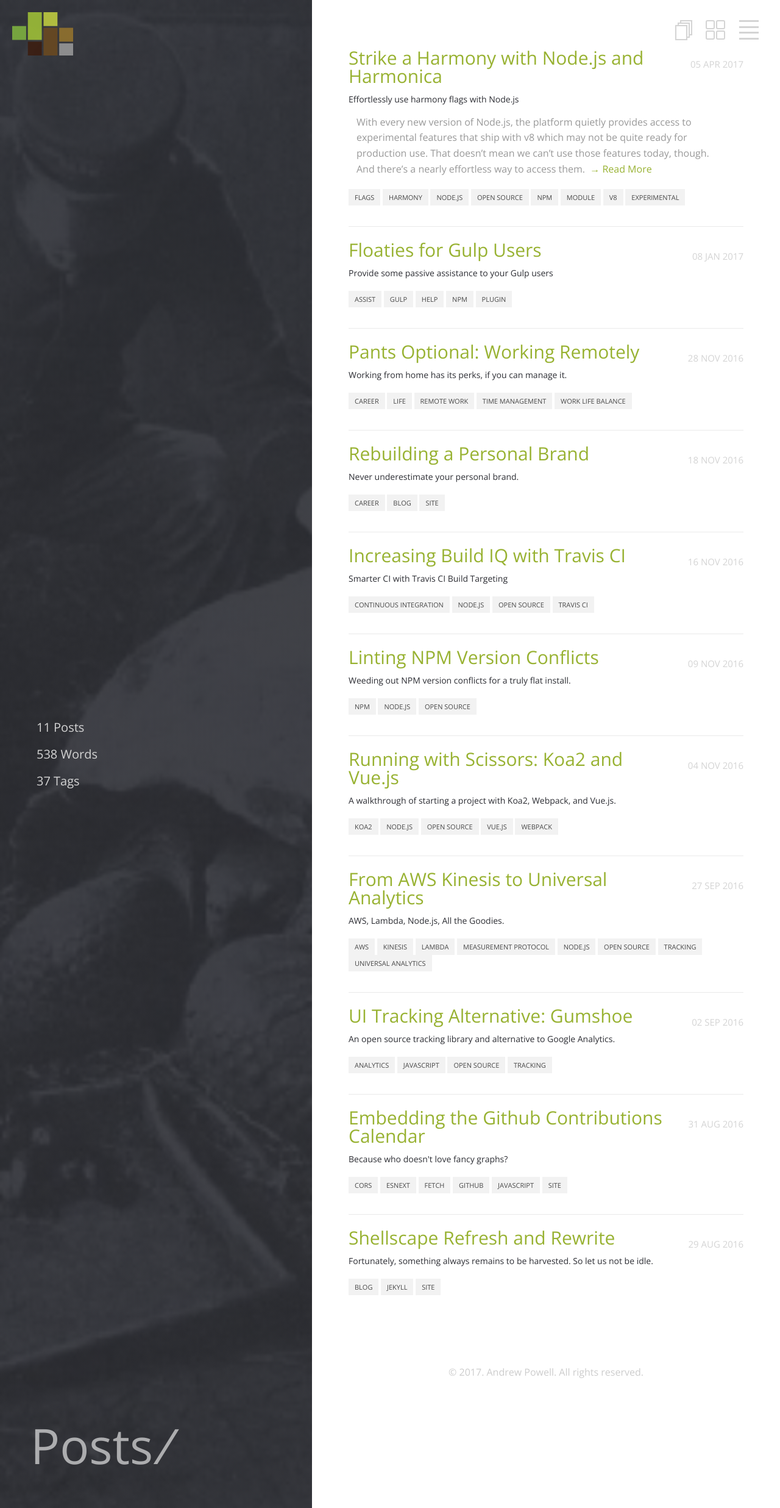
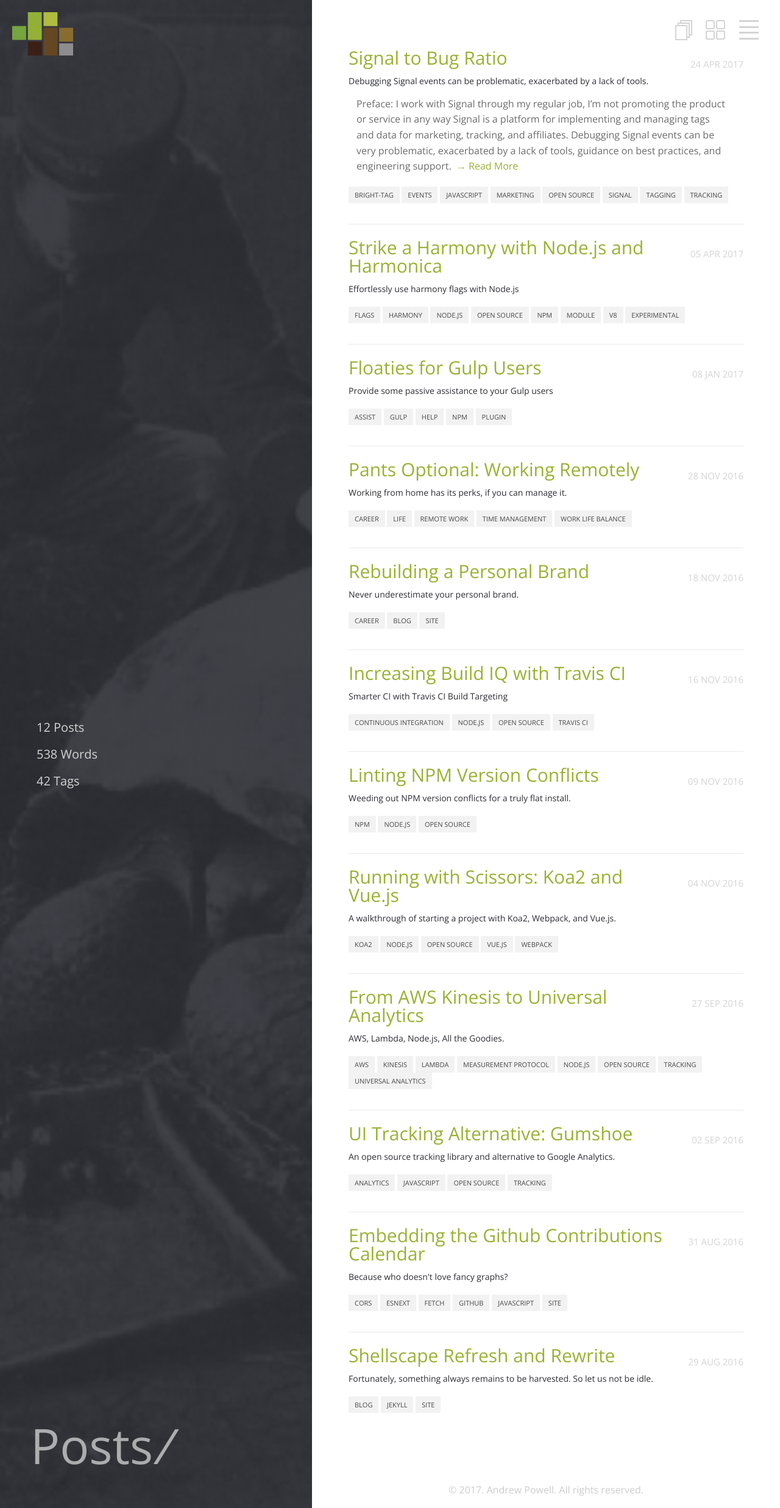
Before and after one commit to shellscape/shellscape.github.io, a Jekyll site: the page built from _pages/posts.html, in a window 1280 px wide. Shown: the whole page at 61% size. Built offline with Jekyll 4.4.1, drawn with Linux system fonts in a browser that asks for light colours; nearby versions of some CDN libraries; some of the changed lines change nothing that is shown.

Commit message:
signal debug post

```diff
--- /dev/null
+++ b/_posts/2017-04-05-strike-harmony-nodejs-harmonica0.md
@@ -0,0 +1,107 @@
+---
+layout:  post
+title:   Signal to Bug Ratio
+date:    2017-04-24
+subject: Debugging Signal events can be problematic, exacerbated by a lack of tools.
+image:   /assets/images/posts/signal-to-bug-ratio.jpg
+image-opacity: 0.4
+tag:
+- 'bright-tag'
+- events
+- javascript
+- marketing
+- open source
+- signal
+- tagging
+- tracking
+---
+
+*Preface: I work with Signal through my regular job, I'm not promoting the product
+ or service in any way* [Signal](https://www.signal.co/) is a platform for
+  implementing and managing tags and data for marketing, tracking, and affiliates.
+  Debugging Signal events can be very problematic, exacerbated by a lack of tools,
+  guidance on best practices, and engineering support.
+
+<!-- more -->
+
+## Oodles of Noise
+
+Signal events are the de facto method for a client (a web page) to interact with
+a signal implementation. Typically you bind an event to `window` and use some
+JavaScript to trigger an event on `window` in the client. Sounds easy, yeah? If
+you happen to work within an environment in which an engineering team doesn't
+manage and test data being sent along with these events, debugging that `eventData`
+can be far more difficult than it should be. There's a simple solution to debugging
+`eventData` that introduces responsible patterns and easy of use, which go beyond
+`console.log`.
+
+## Knowledge Gap
+
+I'd like to say right-off-the-bat that my intentions in this section are not to
+belittle anyone at Signal, but rather raise the flag about related gaps in knowledge
+within Signal's support team.
+
+If you approach Signal about a tag implementation, an error with a tag, or pretty
+much any in-product code need, you'll wind up talking with an "Implementation Consultant."
+For most basic questions and implementation needs, these folks do a good job helping
+out. However, **they are not [engineers](https://en.wikipedia.org/wiki/Software_engineer).** Rarely do we receive code from them, or
+review code they've added to our Signal implementation, that would pass review
+in any corner of our [engineering department](http://tech.gilt.com). Again, this is not to knock their
+skill level - they aren't advertised as engineers. But it's important to understand
+the distinction, and important to consult engineers for architectural needs and
+best-practice guidance.
+
+## The Console.log Conundrum
+
+At one point in time, our Signal implementation went from being an engineering-first,
+engineering-owned product, to a Marketing and Analytics owned product. With very
+little JavaScript experience they were about to work within Signal. And those
+teams did a fine job using Signal to drive the associated sites forward. However,
+their guidance was coming from non-engineers as well, and at no fault of their own,
+[many anti-patterns were implemented](https://sourcemaking.com/antipatterns). One
+of the more egregious was the overuse of `console.log`.
+
+Our Signal managing teams were advised to use `console.log` wherever they wanted
+to view the value/content of `eventData` for each event that came through Signal.
+That resulted in **_well over 200 instances_** of `console.log` sprinkled throughout
+just one of five Dashboards. That's a hell of a lot of console noise for a single
+page. Imagine engineers for the site trying to figure out where all the noise was
+originating, having no knowledge of the Signal implementation nor what it was doing.
+[Bananas](https://www.youtube.com/watch?v=s8MDNFaGfT4)!
+
+## Simple Engineering Save
+
+Since our implementation is not (yet!) engineering-owned, we can't run tests and
+such on the data in a pre-production environment. Some would argue that Signal has
+some pre-production ability, but even "Previewing" tags and events still runs live
+in production. So we needed a method for our Marketing and Analytics teams to be
+able to debug in a familiar way (which unfortunately `console.log`) but in a
+_controlled_ manner that doesn't affect the world.
+
+<script src="https://gist.github.com/shellscape/fdcd98aa743b683eb4539336b06200c9.js"></script>
+
+The idea is dead simple. Sprinkle `bananas.signal.debug(...)` all over, anywhere,
+go bananas! It won't output to the console until explicitly enabled. That can be
+done in two ways, but adding `?debug=true` to the URI and refreshing, or by calling
+`bananas.signal.enable()` in the console before executing an action on the page
+that will trigger a Signal event.
+
+![debug output](assets/images/in-post/signal-debug-output.png)
+
+Only the debugging user will ever see the output.
+Zero console pollution.
+
+## Mind Bottling
+
+> You know when things are so crazy it gets your thoughts all trapped, like in a bottle - [Blades of Glory](https://www.youtube.com/watch?v=rSfebOXSBOE)
+
+Signal consultants suggested a few variants on the same theme but over all their
+solutions were either too similar, or too confusing for the non-engineer custodians
+of our Signal implementation. It's surprising that something similar and as simple
+as this isn't already part of Signal's client library and available for folks
+who are using the product without engineering support.
+
+Please feel free to use the script above in your implementation. Or, if you have
+a better solution, please comment!
+
+### Cheers!
--- a/_sass/_post.scss
+++ b/_sass/_post.scss
@@ -120,7 +120,7 @@ article {
   p {
     font-size: 1.6rem;
     line-height: 1.6;
-    color: #6c6c6c;
+    color: #6c6c6c !important;
     margin-bottom: 1.3em;
   }
 
```
Also changed, not shown: assets/images/in-post/signal-debug-output.png (added), assets/images/posts/signal-to-bug-ratio.jpg (added).
